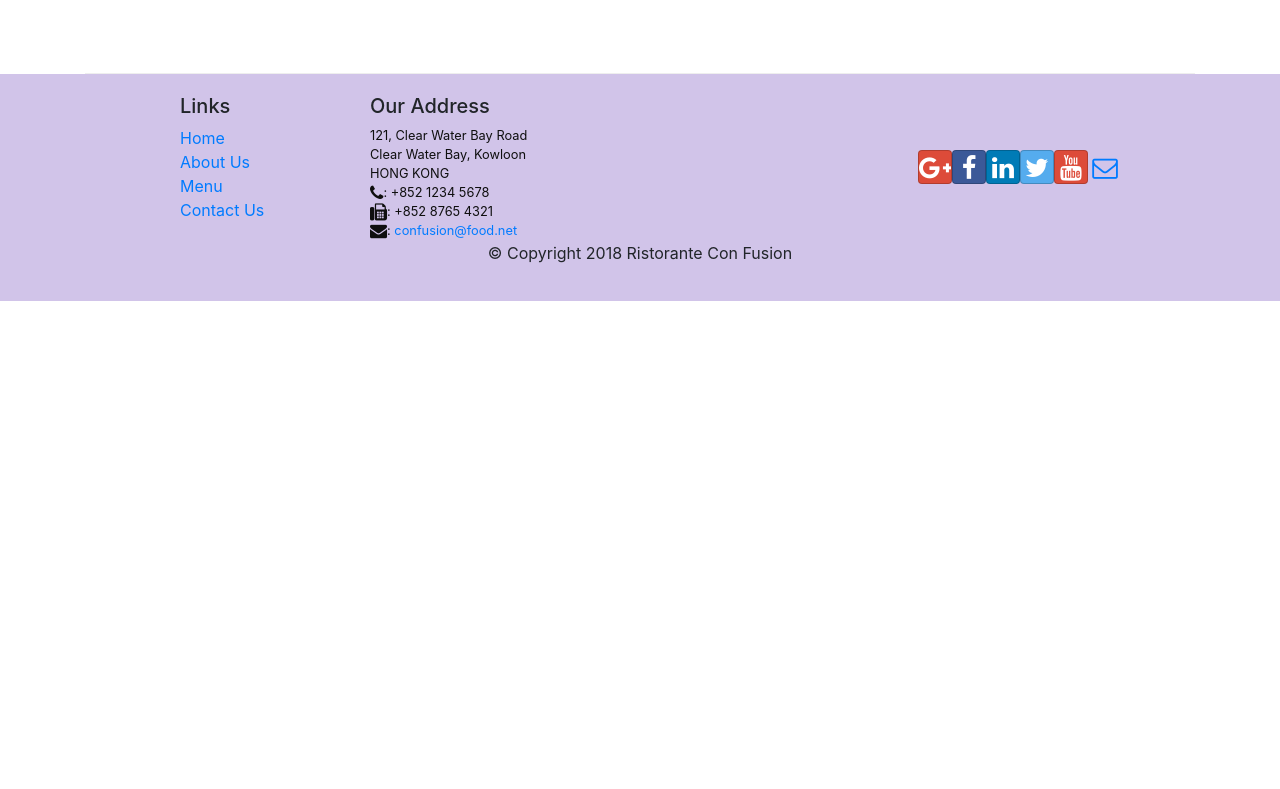
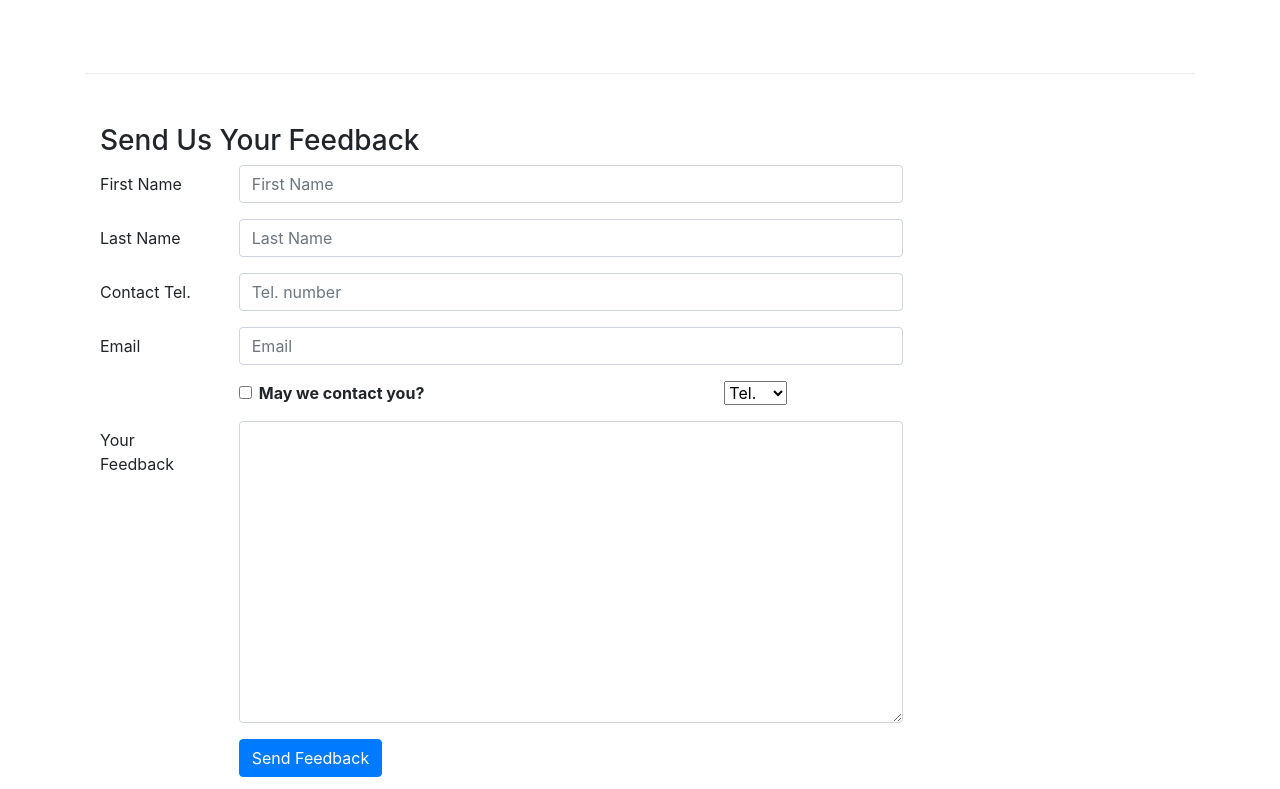
Before and after one commit to Geeth-K/React_practice_apps, a React (Create React App) app: page /contactus in a window 1280 px wide. Shown: the part 931-1720 px from the top of the page. Before the commit the page ends 1232 px from the top, so only its background shows below. Built offline with nearby package versions, Linux system fonts and the light colour scheme.

Commit message:
Controlled Forms

```diff
--- a/src/components/ContactComponent.js
+++ b/src/components/ContactComponent.js
@@ -1,8 +1,42 @@
-import React from 'react';
-import { Breadcrumb, BreadcrumbItem } from 'reactstrap';
+import React, { Component } from 'react';
+import { Breadcrumb, BreadcrumbItem, Form, FormGroup, Button, Col, Label, Input } from 'reactstrap';
 import { Link } from 'react-router-dom';
 
-function Contact(props) {
+class Contact extends Component {
+    constructor(props) {
+        super(props);
+
+        this.state = {
+            firstname: '',
+            lastname: '',
+            telnum: '',
+            email: '',
+            agree: false,
+            contacttype: 'Tel.',
+            message: ''
+        }
+
+        this.handleInputChange = this.handleInputChange.bind(this);
+        this.handleSubmit = this.handleSubmit.bind(this);
+    }
+
+    handleInputChange(event) {
+        const target = event.target;
+        const value = target.type === 'checkbox' ? target.checked : target.value;
+        const name = target.name;
+
+        this.setState({
+            [name]: value
+        });
+    }
+
+    handleSubmit(event) {
+        console.log('Current state is: '+JSON.stringify(this.state));
+        alert('Current state is: '+JSON.stringify(this.state));
+        event.preventDefault();
+    }
+
+    render() {
         return(
             <div className="container">
                 <div className="row">
@@ -41,8 +75,91 @@
                         </div>
                     </div>
                 </div>
+                <div className='row row-content'>
+                    <div className='col-12'>
+                        <h3>Send Us Your Feedback</h3>
+                    </div>
+                    <div className="col-12 col-md-9">
+                        <Form onSubmit={this.handleSubmit}>
+                            <FormGroup row>
+                                <Label htmlFor='firstname' md={2}> First Name</Label>
+                                <Col md={10}>
+                                    <Input type="text" id="firstname" name="firstname"
+                                    placeholder='First Name'
+                                    value={this.state.firstname}
+                                    onChange={this.handleInputChange} />
+                                </Col>
+                            </FormGroup>
+                            <FormGroup row>
+                                <Label htmlFor='lastname' md={2}>Last Name</Label>
+                                <Col md={10}>
+                                    <Input type="text" id="lastname" name="lastname"
+                                    placeholder='Last Name'
+                                    value={this.state.lastname}
+                                    onChange={this.handleInputChange} />
+                                </Col>
+                            </FormGroup>
+                            <FormGroup row>
+                                <Label htmlFor='telnum' md={2}>Contact Tel.</Label>
+                                <Col md={10}>
+                                    <Input type='tel' id="telnum" name="telnum"
+                                    placeholder='Tel. number'
+                                    value={this.state.telnum}
+                                    onChange={this.handleInputChange} />
+                                </Col>
+                            </FormGroup>
+                            <FormGroup row>
+                                <Label htmlFor='email' md={2}>Email</Label>
+                                <Col md={10}>
+                                    <Input type='email' id="email" name="email"
+                                    placeholder='Email'
+                                    value={this.state.email}
+                                    onChange={this.handleInputChange} />
+                                </Col>
+                            </FormGroup>
+                            <FormGroup row>
+                                <Col md={{size: 6, offset: 2}}>
+                                    <FormGroup check>
+                                        <Label check>
+                                            <Input type="checkbox"
+                                                name="agree"
+                                                checked={this.state.agree}
+                                                onChange={this.handleInputChange} /> {' '}
+                                            <strong>May we contact you?</strong>
+                                        </Label>
+                                    </FormGroup>
+                                </Col>
+                                <Col md={{size: 3, offset: 1}}>
+                                    <Input type="select" name="contacttype"
+                                            value={this.state.contacttype}
+                                            onChange={this.handleInputChange}>
+                                        <option>Tel.</option>
+                                        <option>Email</option>
+                                    </Input>
+                                </Col>
+                            </FormGroup>
+                            <FormGroup row>
+                                <Label htmlFor="message" md={2}>Your Feedback</Label>
+                                <Col md={10}>
+                                    <Input type="textarea" id="message" name="message"
+                                        rows="12"
+                                        value={this.state.message}
+                                        onChange={this.handleInputChange}></Input>
+                                </Col>
+                            </FormGroup>
+                            <FormGroup row>
+                                <Col md={{size: 10, offset: 2}}>
+                                    <Button type="submit" color="primary">
+                                        Send Feedback
+                                    </Button>
+                                </Col>
+                            </FormGroup>
+                        </Form>
+                    </div>
+                </div>
             </div>
         );
     }
+}
 
 export default Contact;
```
Lines whose indentation alone changed are shown as unchanged.
